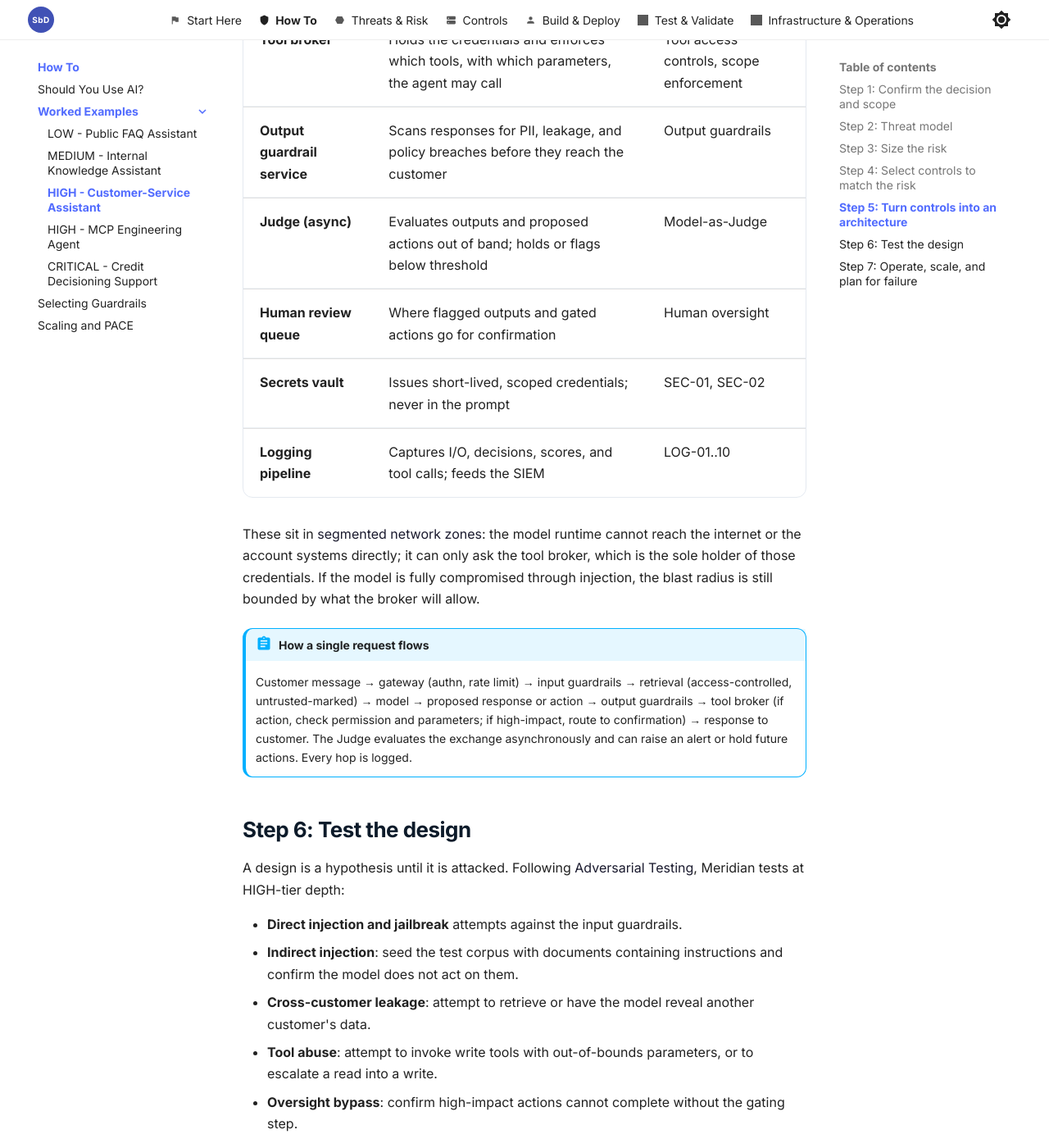
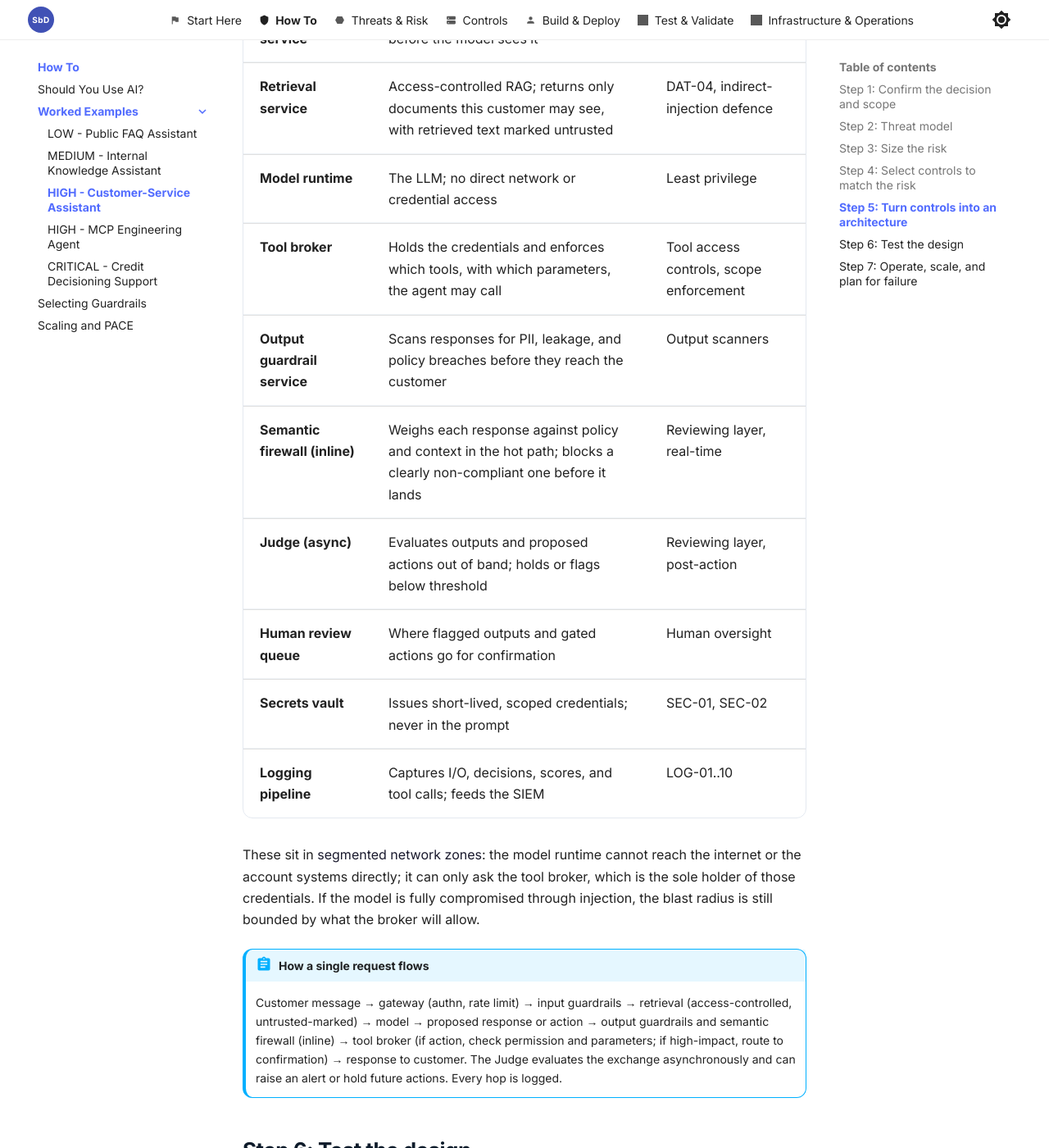
Before and after one commit to JonathanCGill/aisecuredbydesign.io, an MkDocs documentation site: the page built from docs/how-to/worked-example.md, in a window 1280 px wide and 1400 px high, scrolled down 4508 px. Shown: the whole window at 82% size. Built offline with MkDocs 1.6.1 and Material for MkDocs 9.7.7, drawn with Linux system fonts in a browser that asks for light colours; some of the changed text lies outside the part shown.

Commit message:
Make control choice and combination explicit across worked examples and checklist
The reference pages already frame reviewing controls as choices to select
and combine, but the pages readers emulate (LOW/MEDIUM/HIGH worked
examples), the getting-started runtime tables, and the checklist presented
per-tier control sets as fixed recipes and omitted the semantic firewall.

- worked-example (HIGH): reviewing layer is now scanners + semantic
  firewall inline + async judge, with an explicit latency-driven choice,
  matching the HIGH definition in controls.md.
- example-knowledge-medium: reframe the reviewing bullet as a tier-sized
  choice; name the semantic firewall as an available inline option.
- example-mcp-agent: add a reviewing-controls subsection for an acting
  agent (inline firewall vs async judge, combine to taste).
- risk-classification: update the runtime slogan to include reviewing
  controls and the semantic firewall; add the pick-inline-vs-async cue.
- checklist: add a per-tier 'select the reviewers' gate so Phase 4 reads
  as a choice, not a mandatory tick-list.

Co-Authored-By: Claude Opus 4.8 <noreply@anthropic.com>
Claude-Session: https://claude.ai/code/session_01RU9RNLDm1wqHyY6LTknE3V

```diff
--- a/docs/how-to/worked-example.md
+++ b/docs/how-to/worked-example.md
@@ -60,7 +60,7 @@ Now map each threat to a control at the depth the tier demands. The [control mat
 | Prompt injection (direct) | Input guardrails: injection detection, topic and length limits | [Guardrails](../core/controls.md#1-guardrails) | Enhanced |
 | Indirect injection via RAG | Treat retrieved content as untrusted; strip instructions; access-controlled retrieval | [Guardrails](../core/controls.md#1-guardrails) + [Data Protection](../infrastructure/controls/data-protection.md) | Enhanced |
 | Sensitive-data disclosure | Output guardrails: PII checks, cross-customer leakage prevention, response scanning | [Guardrails](../core/controls.md#1-guardrails) + [DAT-06](../infrastructure/controls/data-protection.md) | Enhanced |
-| Unknown-bad behaviour | Model-as-Judge evaluating 100% of outputs async, high-risk first | [Judge](../core/controls.md#the-model-as-judge) | All outputs |
+| Unknown-bad behaviour | Reviewing layer: output scanners and a semantic firewall inline, plus a Model-as-Judge evaluating 100% of outputs async, high-risk first | [Reviewing controls](../core/controls.md#2-reviewing-controls) | Enhanced, combined |
 | Excessive agency | Tool permission broker, parameter bounds, action classification by reversibility | [Agentic](../core/agentic.md#control-categories) + [Tool Access Controls](../infrastructure/agentic/tool-access-controls.md) | Enforced at gateway |
 | High-impact write actions | Step-up auth (contact change) and human confirmation (dispute) | [Human Oversight](../core/controls.md#3-human-oversight-hitl) + [Approval Workflows](../core/agentic.md#4-approval-workflows) | Required |
 | Identity and least privilege | Authenticate every entity; session-scoped, least-privilege tokens | [IAM Governance](../core/iam-governance.md) + [Identity & Access](../infrastructure/controls/identity-and-access.md) | All |
@@ -68,6 +68,8 @@ Now map each threat to a control at the depth the tier demands. The [control mat
 | Supply-chain risk | Verify model and tool provenance; AI-BOM | [Supply Chain](../infrastructure/agentic/supply-chain.md) | All |
 
 The principle running through this table is **infrastructure beats instructions**: the tool broker enforces permissions, not a line in the system prompt asking the model to behave. A prompt can be overridden; a gateway cannot.
+
+Notice that the "unknown-bad" row is not a single control but a chosen combination. Meridian is HIGH, so it runs the [reviewing layer](../core/controls.md#2-reviewing-controls) as a stack: deterministic scanners and a semantic firewall inline in the hot path for real-time screening, with the heavier Model-as-Judge auditing asynchronously off the critical path. That split is a **latency choice**, not a rule: a semantic firewall costs less latency than an inline judge, so it holds the line in real time while the judge does deeper review after the fact. A different system could weight this differently, drop the firewall at a lower tier, or move the judge inline for a smaller set of high-impact actions. The [Selecting Guardrails](selecting-guardrails.md#the-reviewing-layer-a-second-opinion-sized-to-risk-and-latency) page walks through how to make that call.
 
 ## Step 5: Turn controls into an architecture
 
@@ -80,8 +82,9 @@ Controls become real as components. Described in vendor-neutral terms, the desig
 | **Retrieval service** | Access-controlled RAG; returns only documents this customer may see, with retrieved text marked untrusted | DAT-04, indirect-injection defence |
 | **Model runtime** | The LLM; no direct network or credential access | Least privilege |
 | **Tool broker** | Holds the credentials and enforces which tools, with which parameters, the agent may call | Tool access controls, scope enforcement |
-| **Output guardrail service** | Scans responses for PII, leakage, and policy breaches before they reach the customer | Output guardrails |
-| **Judge (async)** | Evaluates outputs and proposed actions out of band; holds or flags below threshold | Model-as-Judge |
+| **Output guardrail service** | Scans responses for PII, leakage, and policy breaches before they reach the customer | Output scanners |
+| **Semantic firewall (inline)** | Weighs each response against policy and context in the hot path; blocks a clearly non-compliant one before it lands | Reviewing layer, real-time |
+| **Judge (async)** | Evaluates outputs and proposed actions out of band; holds or flags below threshold | Reviewing layer, post-action |
 | **Human review queue** | Where flagged outputs and gated actions go for confirmation | Human oversight |
 | **Secrets vault** | Issues short-lived, scoped credentials; never in the prompt | SEC-01, SEC-02 |
 | **Logging pipeline** | Captures I/O, decisions, scores, and tool calls; feeds the SIEM | LOG-01..10 |
@@ -89,7 +92,7 @@ Controls become real as components. Described in vendor-neutral terms, the desig
 These sit in [segmented network zones](../infrastructure/controls/network-and-segmentation.md): the model runtime cannot reach the internet or the account systems directly; it can only ask the tool broker, which is the sole holder of those credentials. If the model is fully compromised through injection, the blast radius is still bounded by what the broker will allow.
 
 !!! abstract "How a single request flows"
-    Customer message → gateway (authn, rate limit) → input guardrails → retrieval (access-controlled, untrusted-marked) → model → proposed response or action → output guardrails → tool broker (if action, check permission and parameters; if high-impact, route to confirmation) → response to customer. The Judge evaluates the exchange asynchronously and can raise an alert or hold future actions. Every hop is logged.
+    Customer message → gateway (authn, rate limit) → input guardrails → retrieval (access-controlled, untrusted-marked) → model → proposed response or action → output guardrails and semantic firewall (inline) → tool broker (if action, check permission and parameters; if high-impact, route to confirmation) → response to customer. The Judge evaluates the exchange asynchronously and can raise an alert or hold future actions. Every hop is logged.
 
 ## Step 6: Test the design
 
```
Also changed, not shown: docs/core/checklist.md (+6 -0 lines), docs/getting-started/risk-classification.md (+2 -2 lines), docs/how-to/example-knowledge-medium.md (+1 -1 lines), docs/how-to/example-mcp-agent.md (+9 -0 lines).
